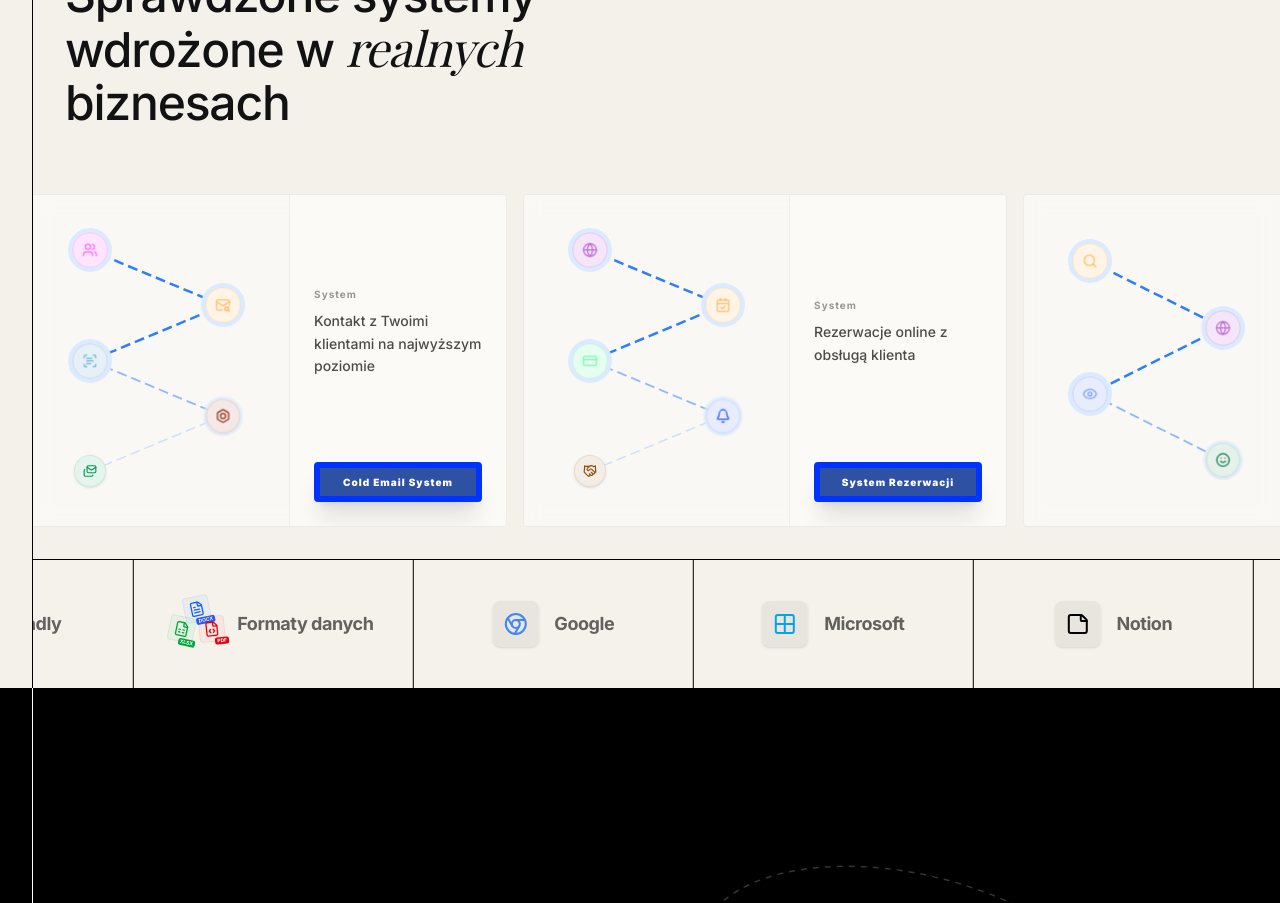
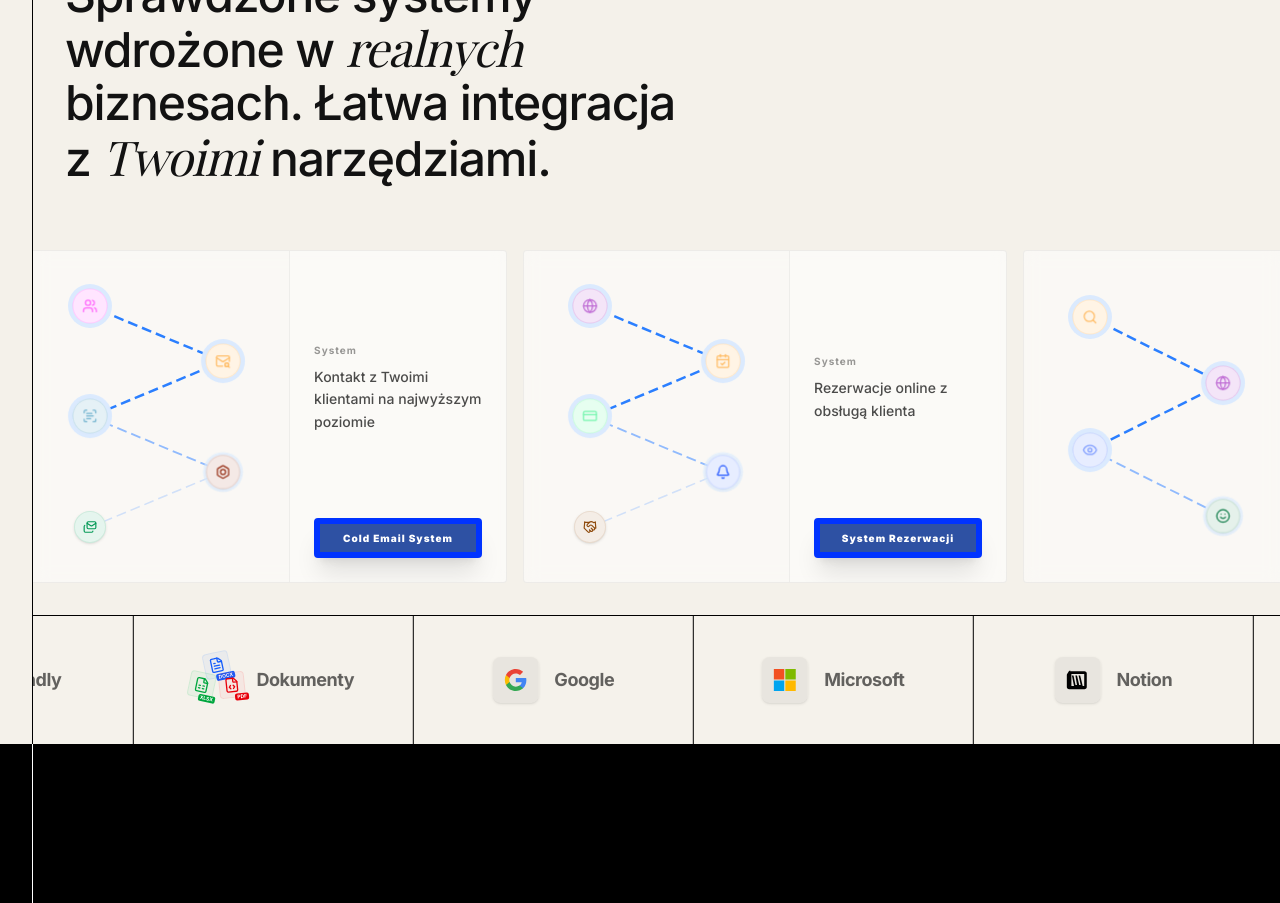
Before and after one commit to szymonr-biznes/szymon-rajski, a Next.js app: page / in a window 1280 px wide. Shown: the part 2000-2903 px from the top of the page. Built offline with nearby package versions, Linux system fonts and the light colour scheme; a web font is replaced by a local one.

Commit message:
feat complete technologies carousell

```diff
--- a/components/usage-gallery.tsx
+++ b/components/usage-gallery.tsx
@@ -19,14 +19,80 @@ const allServices = [...businessServices, ...socialMediaServices]
 const displayServices = [...allServices, ...allServices]
 
 const brands = [
-  { id: 'google', name: 'Google', icon: <Chrome className="w-6 h-6" />, color: 'text-[#4285F4]' },
-  { id: 'microsoft', name: 'Microsoft', icon: <Grid2X2 className="w-6 h-6" />, color: 'text-[#00A4EF]' },
-  { id: 'notion', name: 'Notion', icon: <StickyNote className="w-6 h-6" />, color: 'text-black' },
-  { id: 'dropbox', name: 'DropBox', icon: <Box className="w-6 h-6" />, color: 'text-[#0061FF]' },
-  { id: 'stripe', name: 'Stripe', icon: <CreditCard className="w-6 h-6" />, color: 'text-[#635BFF]' },
-  { id: 'linkedin', name: 'LinkedIn', icon: <Linkedin className="w-6 h-6" />, color: 'text-[#0A66C2]' },
-  { id: 'calendly', name: 'Calendly', icon: <Calendar className="w-6 h-6" />, color: 'text-[#006BFF]' },
-  { id: 'files', name: 'Formaty danych', icon: null, color: '' },
+  {
+    id: 'google',
+    name: 'Google',
+    icon: (
+      <svg viewBox="0 0 24 24" className="w-6 h-6">
+        <path d="M22.56 12.25c0-.78-.07-1.53-.2-2.25H12v4.26h5.92c-.26 1.37-1.04 2.53-2.21 3.31v2.77h3.57c2.08-1.92 3.28-4.74 3.28-8.09z" fill="#4285F4" />
+        <path d="M12 23c2.97 0 5.46-.98 7.28-2.66l-3.57-2.77c-.98.66-2.23 1.06-3.71 1.06-2.86 0-5.29-1.93-6.16-4.53H2.18v2.84C3.99 20.53 7.7 23 12 23z" fill="#34A853" />
+        <path d="M5.84 14.09c-.22-.66-.35-1.36-.35-2.09s.13-1.43.35-2.09V7.07H2.18C1.43 8.55 1 10.22 1 12s.43 3.45 1.18 4.93l3.66-2.84z" fill="#FBBC05" />
+        <path d="M12 5.38c1.62 0 3.06.56 4.21 1.64l3.15-3.15C17.45 2.09 14.97 1 12 1 7.7 1 3.99 3.47 2.18 7.07l3.66 2.84c.87-2.6 3.3-4.53 6.16-4.53z" fill="#EA4335" />
+      </svg>
+    ),
+    color: ''
+  },
+  {
+    id: 'microsoft',
+    name: 'Microsoft',
+    icon: (
+      <svg viewBox="0 0 23 23" className="w-6 h-6">
+        <path fill="#f25022" d="M1 1h10v10H1z" /><path fill="#7fba00" d="M12 1h10v10H12z" /><path fill="#00a4ef" d="M1 12h10v10H1z" /><path fill="#ffb900" d="M12 12h10v10H12z" />
+      </svg>
+    ),
+    color: ''
+  },
+  {
+    id: 'notion',
+    name: 'Notion',
+    icon: (
+      <svg viewBox="0 0 24 24" className="w-6 h-6 fill-current">
+        <path d="M4.46 2.5c-.5 0-.96.2-1.24.6l-1.9 2.8c-.2.3-.3.66-.3 1v12.2c0 1.25 1 2.25 2.25 2.25h15.46c1.25 0 2.25-1 2.25-2.25V5.5c0-1.25-1-2.25-2.25-2.25H4.46zm1.14 3.5h12.8v12h-1.5L14.4 7.5h-1.6l2.1 9.5h-1.5L11.2 7.5H9.6l1.6 9.5H9.7l-2-9.5H6.1L8.2 18H5.6V6z" />
+      </svg>
+    ),
+    color: 'text-black'
+  },
+  {
+    id: 'dropbox',
+    name: 'DropBox',
+    icon: (
+      <svg viewBox="0 0 24 24" className="w-6 h-6 fill-current">
+        <path d="M6 1.807L1 5.011l5 3.204 5-3.204-5-3.204zm12 0l-5 3.204 5 3.204 5-3.204-5-3.204zM1 11.423l5 3.204 5-3.204-5-3.204-5 3.204zm12 3.204l5-3.204 5 3.204-5 3.204-5-3.204zM6 15.404l6 4.027 6-4.027-6-3.834-6 3.834zM12 21.841l-6-3.834v1.442l6 3.834 6-3.834v-1.442l-6 3.834z" />
+      </svg>
+    ),
+    color: 'text-[#0061FF]'
+  },
+  {
+    id: 'stripe',
+    name: 'Stripe',
+    icon: (
+      <svg viewBox="0 0 24 24" className="w-6 h-6 fill-current">
+        <path d="M13.962 10.931c-1.184-.306-2.328-.542-2.328-1.467 0-.589.571-1.036 1.446-1.036.77 0 1.503.215 2.151.585L16 6.133c-.702-.35-1.6-.623-2.614-.623-2.21 0-3.654 1.153-3.654 3.037 0 2.335 2.51 2.903 4.317 3.363 1.232.315 2.127.587 2.127 1.459 0 .744-.694 1.117-1.613 1.117-.866 0-1.811-.305-2.544-.733L10.9 16.74c.885.442 2.018.757 3.048.757 2.213 0 3.793-1.156 3.793-3.122 0-2.553-2.526-3.095-3.779-3.444z" />
+      </svg>
+    ),
+    color: 'text-[#635BFF]'
+  },
+  {
+    id: 'linkedin',
+    name: 'LinkedIn',
+    icon: (
+      <svg viewBox="0 0 24 24" className="w-6 h-6 fill-current">
+        <path d="M19 0h-14c-2.761 0-5 2.239-5 5v14c0 2.761 2.239 5 5 5h14c2.762 0 5-2.238 5-5v-14c0-2.761-2.238-5-5-5zm-11 19h-3v-11h3v11zm-1.5-12.268c-.966 0-1.75-.79-1.75-1.764s.784-1.764 1.75-1.764 1.75.79 1.75 1.764-.783 1.764-1.75 1.764zm13.5 12.268h-3v-5.604c0-3.368-4-3.113-4 0v5.604h-3v-11h3v1.765c1.396-2.586 7-2.777 7 2.476v6.759z" />
+      </svg>
+    ),
+    color: 'text-[#0A66C2]'
+  },
+  {
+    id: 'calendly',
+    name: 'Calendly',
+    icon: (
+      <svg viewBox="0 0 24 24" className="w-6 h-6 fill-current">
+        <path d="M22.059 4.301c.214.28.324.577.33.891v13.616c-.006.314-.116.611-.33.891s-.494.502-.84.667c-.346.165-.722.25-1.127.255H3.908c-.405-.005-.781-.091-1.127-.255s-.626-.387-.84-.667-.324-.577-.33-.891V5.192c.006-.314.116-.611.33-.891s.494-.502.84-.667c.346-.165.722-.25 1.127-.255h16.191c.405.005.781.091 1.127.255s.626.387.84.667zM18.89 17.653c.189 0 .341-.059.456-.176s.173-.284.173-.5c0-.214-.058-.382-.173-.504s-.267-.183-.456-.183H5.11c-.189 0-.341.061-.456.183s-.173.29-.173.504c0 .216.058.382.173.5s.267.176.456.176h13.78zm0-3.528c.189 0 .341-.059.456-.176s.173-.285.173-.505c0-.214-.058-.382-.173-.504s-.267-.183-.456-.183H5.11c-.189 0-.341.061-.456.183s-.173.29-.173.504c0 .219.058.388.173.505s.267.176.456.176h13.78zm0-3.528c.189 0 .341-.059.456-.176s.173-.284.173-.5c0-.214-.058-.382-.173-.504s-.267-.183-.456-.183H5.11c-.189 0-.341.061-.456.183s-.173.29-.173.504c0 .216.058.382.173.5s.267.176.456.176h13.78z" />
+      </svg>
+    ),
+    color: 'text-[#006BFF]'
+  },
+  { id: 'files', name: 'Dokumenty', icon: null, color: '' },
 ]
 
 export function UsageGallery() {
@@ -38,7 +104,9 @@ export function UsageGallery() {
         <div className="flex flex-col md:flex-row justify-between items-end mb-16 gap-6 px-6 lg:px-8">
           <h2 className="text-4xl md:text-5xl font-medium tracking-tight text-foreground max-w-2xl leading-[1.1]">
             Sprawdzone systemy<br />
-            wdrożone w <span className="font-serif italic font-normal">realnych</span> biznesach
+            wdrożone w <span className="font-serif italic font-normal">realnych</span> biznesach.
+            Łatwa integracja<br />
+            z <span className="font-serif italic font-normal">Twoimi</span> narzędziami.
           </h2>
         </div>
 
```
